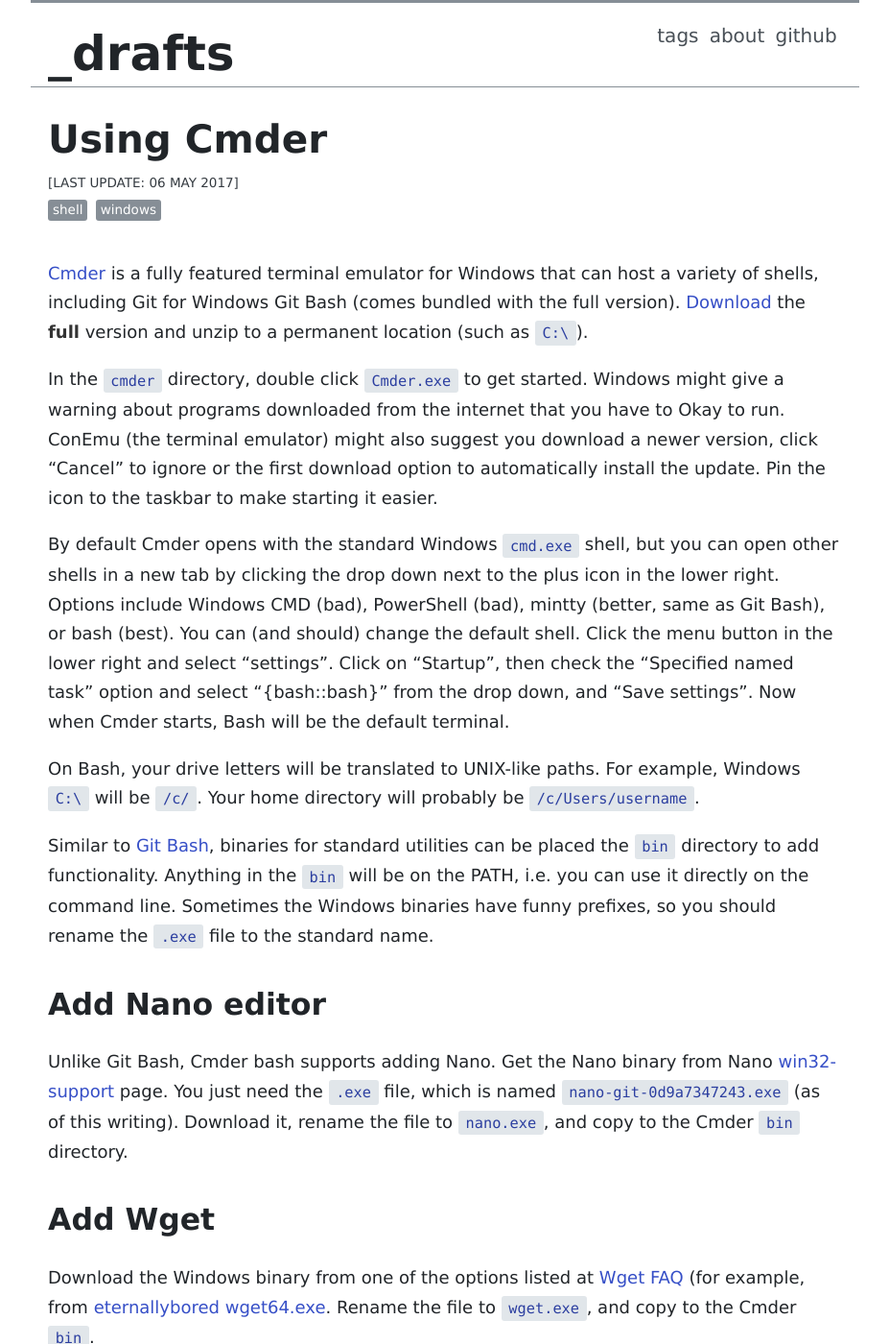
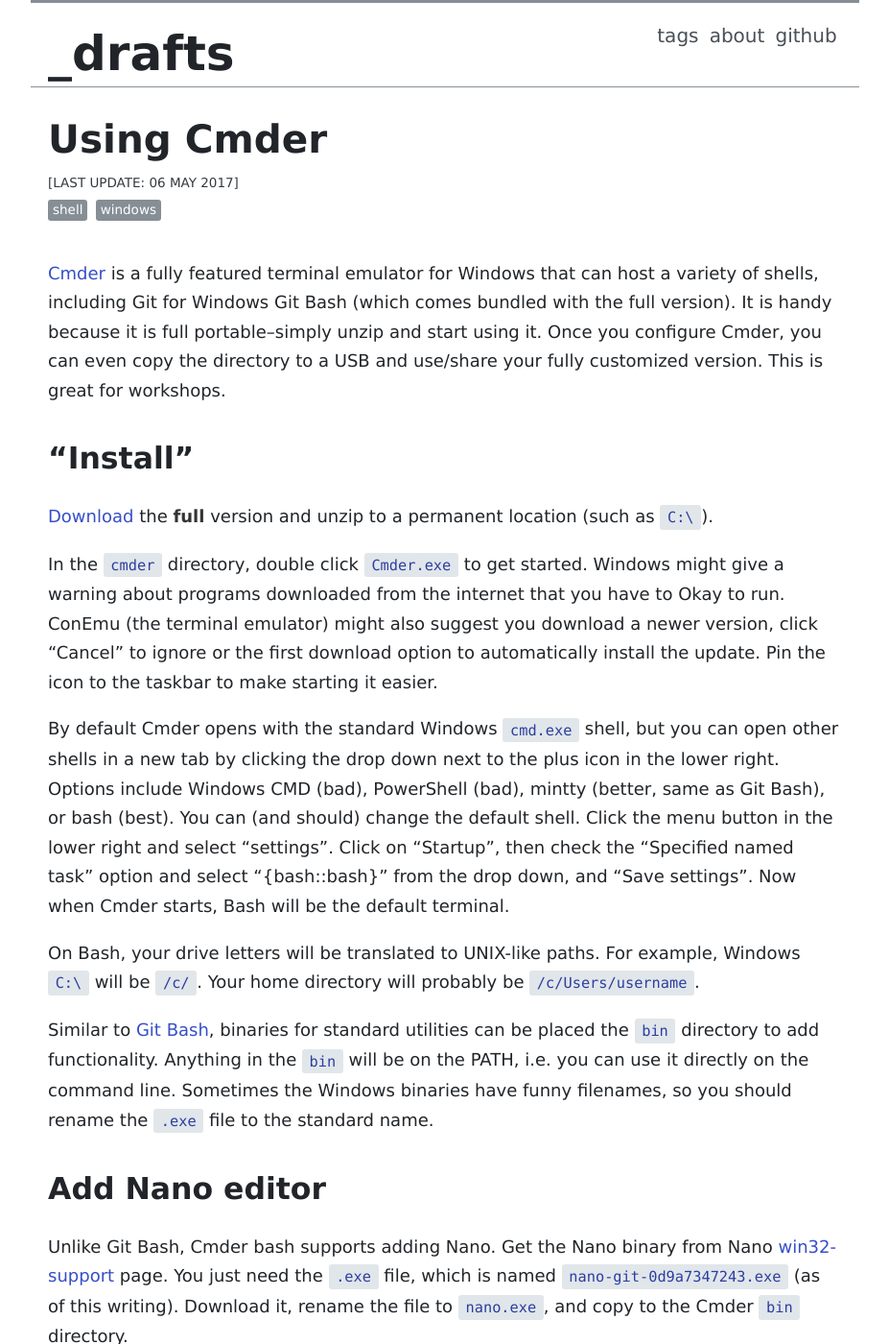
Before and after one commit to evanwill/_drafts, a Jekyll site: the page built from _notes/cmdr.md, in a window 1280 px wide and 1400 px high. Shown: the whole window at 96% size, without its empty margins (176-1103 px from the left). Built offline with Jekyll 4.4.1, drawn with Linux system fonts in a browser that asks for light colours; some of the changed text lies outside the part shown.

Commit message:
add wget bug notes

```diff
--- a/_notes/cmdr.md
+++ b/_notes/cmdr.md
@@ -5,7 +5,13 @@
 date: 2017-05-06
 ---
 
-[Cmder](http://cmder.net/) is a fully featured terminal emulator for Windows that can host a variety of shells, including Git for Windows Git Bash (comes bundled with the full version).
+[Cmder](http://cmder.net/) is a fully featured terminal emulator for Windows that can host a variety of shells, including Git for Windows Git Bash (which comes bundled with the full version).
+It is handy because it is full portable--simply unzip and start using it.
+Once you configure Cmder, you can even copy the directory to a USB and use/share your fully customized version.
+This is great for workshops.
+
+## "Install"
+
 [Download](http://cmder.net/) the **full** version and unzip to a permanent location (such as `C:\`).
 
 In the `cmder` directory, double click `Cmder.exe` to get started.
@@ -22,7 +28,7 @@
 
 Similar to [Git Bash](https://evanwill.github.io/_drafts/notes/gitbash-windows.html), binaries for standard utilities can be placed the `bin` directory to add functionality.
 Anything in the `bin` will be on the PATH, i.e. you can use it directly on the command line.
-Sometimes the Windows binaries have funny prefixes, so you should rename the `.exe` file to the standard name.
+Sometimes the Windows binaries have funny filenames, so you should rename the `.exe` file to the standard name.
 
 ## Add Nano editor
 
@@ -31,11 +37,15 @@
 You just need the `.exe` file, which is named `nano-git-0d9a7347243.exe` (as of this writing).
 Download it, rename the file to `nano.exe`, and copy to the Cmder `bin` directory.
 
+Now, Nano editor can be started from the Bash shell using a command such as `nano test.txt`.
+
 ## Add Wget
 
 Download the Windows binary from one of the options listed at [Wget FAQ](http://wget.addictivecode.org/FrequentlyAskedQuestions.html#download) (for example, from [eternallybored wget64.exe](https://eternallybored.org/misc/wget/current/wget64.exe).
 Rename the file to `wget.exe`, and copy to the Cmder `bin`.
 
+*Note: I have noticed some bugs when using Wget on Cmder to create WARC files. For more complex use of Wget, consider [Cygwin](https://evanwill.github.io/_drafts/notes/cygwin.html) instead.*
+
 ## Add Ubuntu Bash shell
 
 If you have Windows 10 and [installed "Windows Subsystem for Linux"](https://msdn.microsoft.com/en-us/commandline/wsl/install_guide), you can add the "Bash on Ubuntu on Windows" shell to Cmder.
```
Also changed, not shown: _notes/commandline.md (+2 -1 lines), _notes/gitbash-windows.md (+2 -0 lines), _notes/wget-archives.md (+1 -1 lines).
